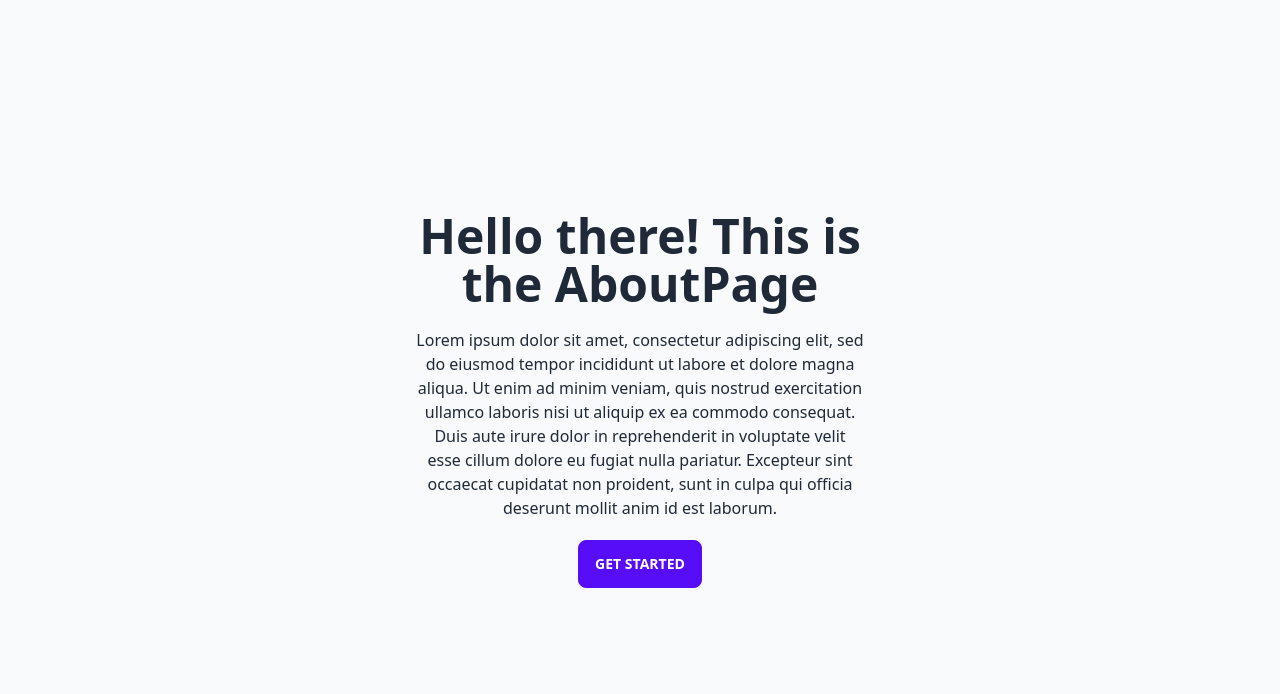
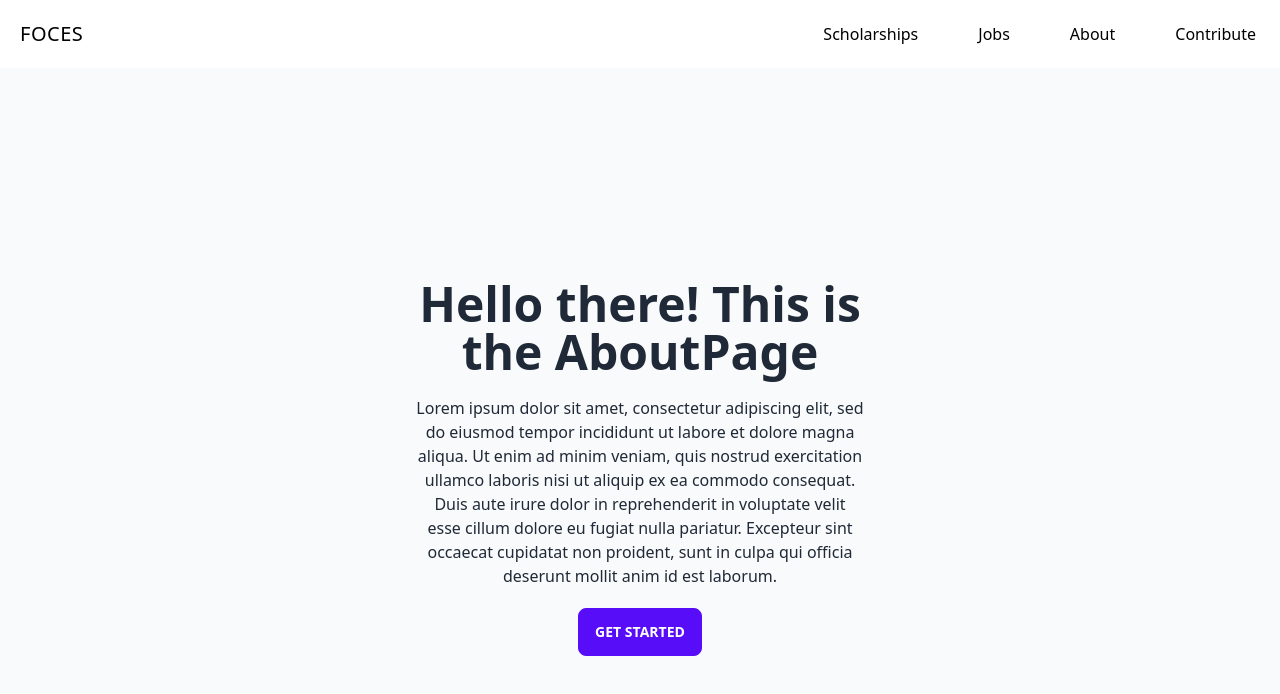
Before and after one commit to Foces-core/job-list, a Next.js app: page /about in a window 1280 px wide. Shown: the top 694 px of the page. Built offline with nearby package versions, Linux system fonts and the light colour scheme.

Commit message:
Added Routes

```diff
--- a/components/Navbar.js
+++ b/components/Navbar.js
@@ -45,17 +45,17 @@
           }   w-full lg:inline-flex lg:flex-grow lg:w-auto`}
         >
           <div className='lg:inline-flex lg:flex-row lg:ml-auto lg:w-auto w-full lg:items-center items-start  flex flex-col lg:h-auto space-x-9'>
-            <Link href='/'>
+            <Link href='/scholarships'>
               <a className='lg:inline-flex lg:w-auto w-full px-3 py-2 rounded text-black font-medium items-center justify-center hover:text-blue-600'>
                 Scholarships
               </a>
             </Link>
-            <Link href='/'>
+            <Link href='/jobs'>
               <a className='lg:inline-flex lg:w-auto w-full px-3 py-2 rounded text-black font-medium items-center justify-center hover:text-blue-600'>
                 Jobs
               </a>
             </Link>
-            <Link href='/'>
+            <Link href='/about'>
               <a className='lg:inline-flex lg:w-auto w-full px-3 py-2 rounded text-black font-medium items-center justify-center  hover:text-blue-600'>
                 About
               </a>
--- a/pages/about.js
+++ b/pages/about.js
@@ -1,7 +1,10 @@
+import Navbar from '../components/Navbar'
 import styles from '../styles/Home.module.css'
 
 export default function About() {
     return (
+        <div>
+            <Navbar />
           <div className="hero min-h-screen bg-base-200">
           <div className="text-center hero-content">
             <div className="max-w-md">
@@ -15,5 +18,6 @@
             </div>
           </div>
           </div>
+        </div>
 )
 }
--- a/pages/jobs.js
+++ b/pages/jobs.js
@@ -1,7 +1,10 @@
+import Navbar from '../components/Navbar'
 import styles from '../styles/Home.module.css'
 
 export default function Job() {
     return (
+      <div>
+        <Navbar/>
         <div className="hero min-h-screen bg-base-200">
           <div className="text-center hero-content">
             <div className="max-w-md">
@@ -15,5 +18,6 @@
             </div>
           </div>
         </div>
+      </div>
 )
 }
--- a/pages/scholarships.js
+++ b/pages/scholarships.js
@@ -1,12 +1,15 @@
 import styles from '../styles/Home.module.css'
 import {useEffect} from 'react';
 import {getFruits} from '../utils/getFruits';
+import Navbar from '../components/Navbar';
 
 const Scholarships=()=> {
     useEffect(()=>{
       getFruits(); //check the console to see data coming from firebase
     },[])
     return (
+        <div>
+          <Navbar/>
           <div className="hero min-h-screen bg-base-200">
           <div className="text-center hero-content">
             <div className="max-w-md">
@@ -20,6 +23,7 @@
             </div>
           </div>
           </div>
+        </div>
 )
 }
 
```
Lines whose indentation alone changed are shown as unchanged.
